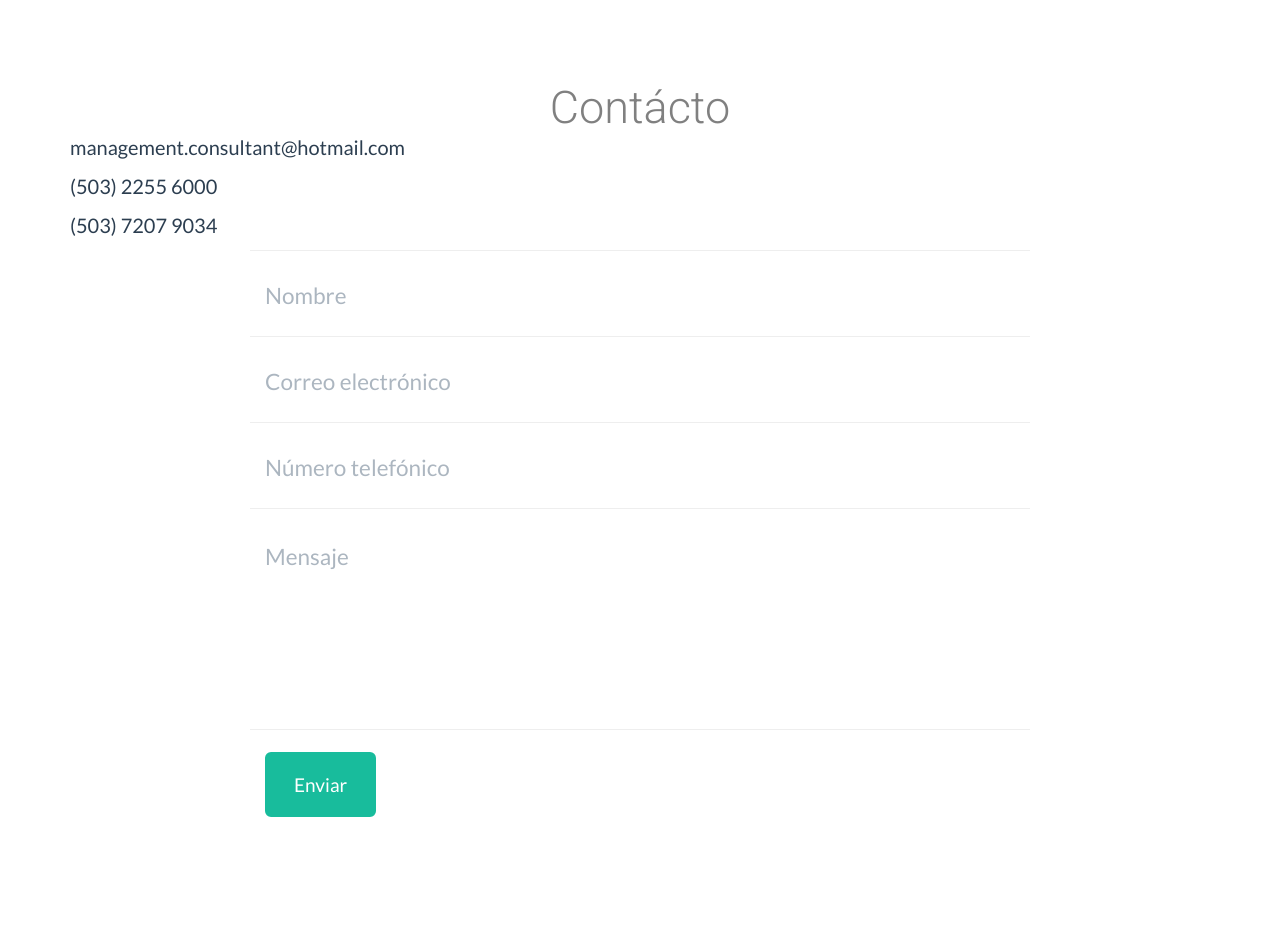
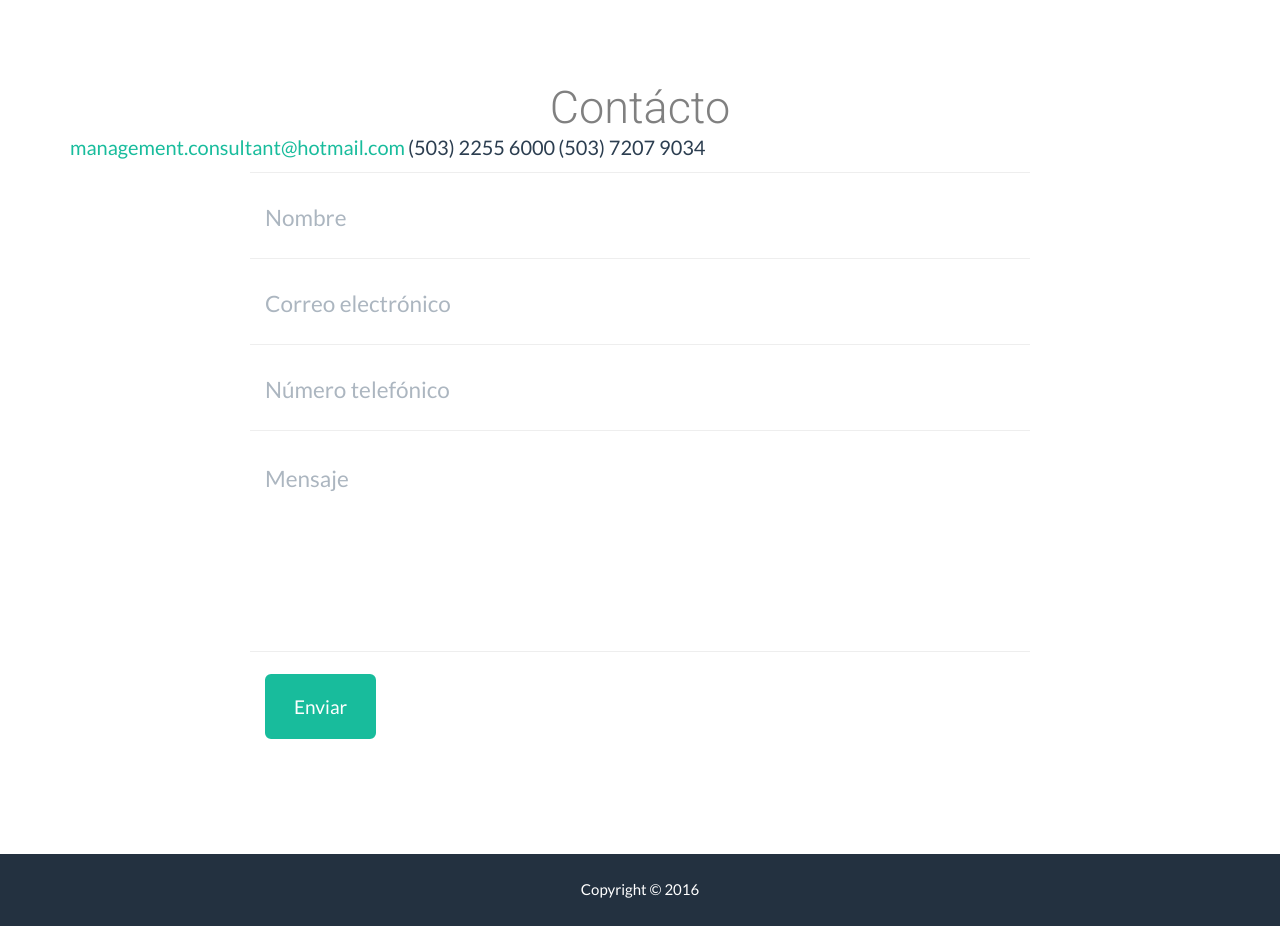
Before and after one commit to erikacastillo/erikacastillo.github.io, a plain HTML site: page index.html in a window 1280 px wide. Shown: the part 2500-3430 px from the top of the page. Drawn offline with nearby package versions, Linux system fonts and the light colour scheme.

Commit message:
Agregando informacion de contacto parte 2

```diff
--- a/index.html
+++ b/index.html
@@ -226,10 +226,11 @@
                     <h2>Contácto</h2>
                 </div>
             </div>
-            <p>management.consultant@hotmail.com</p>
-            <p>(503) 2255 6000</p>
-            <p>(503) 7207 9034</p>
-
+            <div>
+            <p style="display:inline-block"><a href="mailto:management.consultant@hotmail.com">management.consultant@hotmail.com</a></p>
+            <p style="display:inline-block">(503) 2255 6000</p>
+            <p style="display:inline-block">(503) 7207 9034</p>
+            </div>
             <div class="row">
                 <div class="col-lg-8 col-lg-offset-2">
                     <!-- To configure the contact form email address, go to mail/contact_me.php and update the email address in the PHP file on line 19. -->
```
